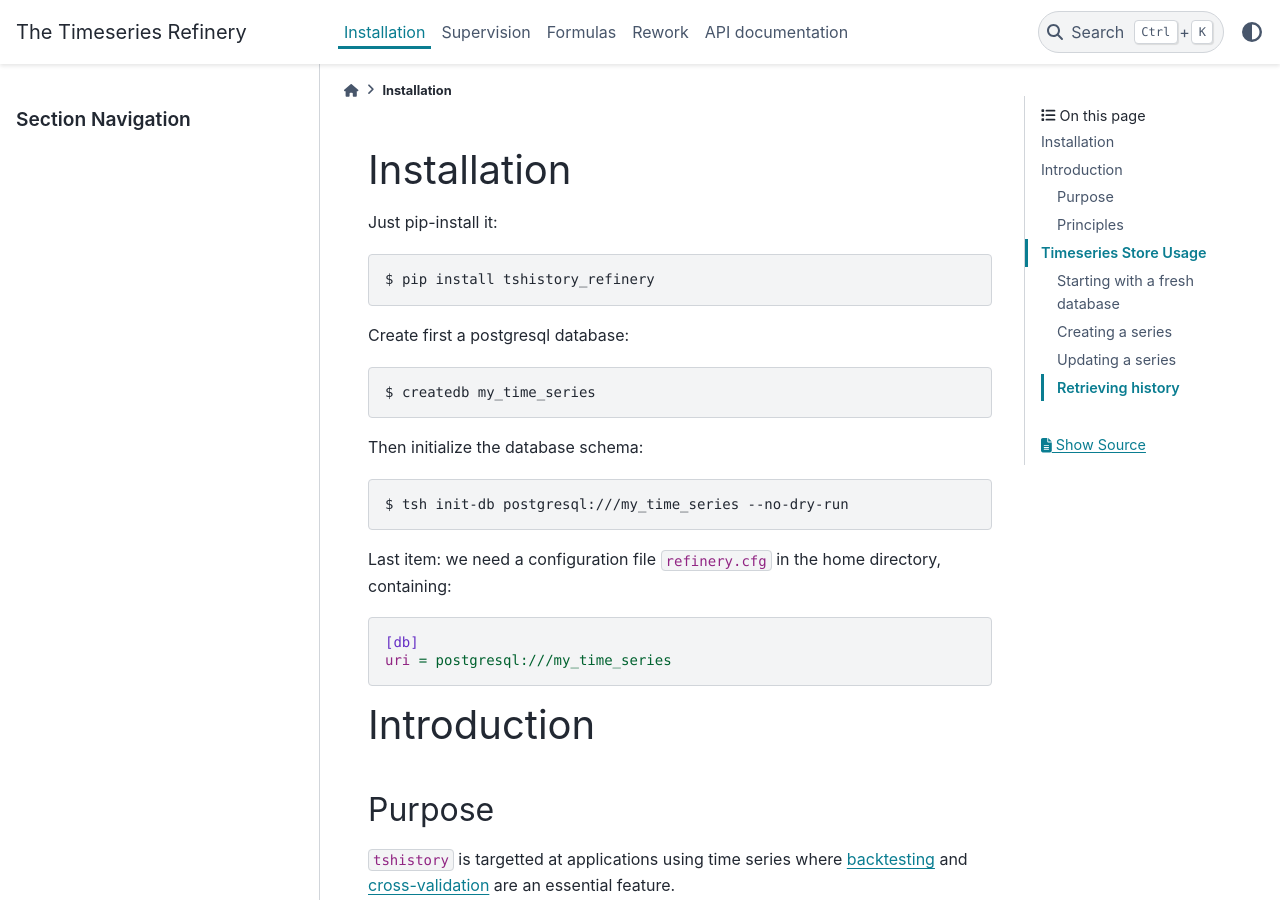
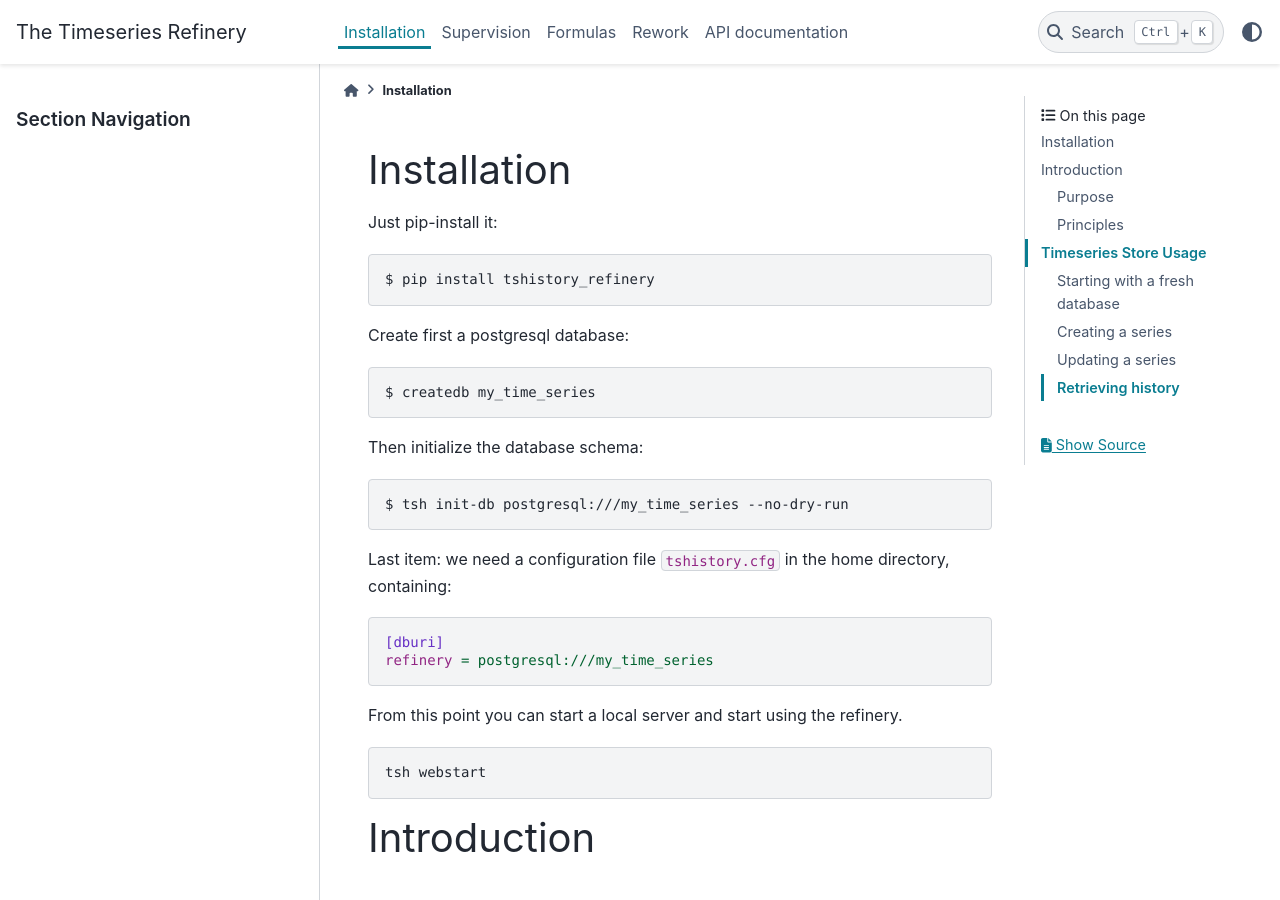
Before and after one commit to pythonianfr/tshistory_refinery, a Sphinx documentation site: the page built from docs/usage.rst, in a window 1280 px wide and 900 px high. Built offline with Sphinx 7.4.7 and the PyData theme 0.15.4, drawn with Linux system fonts in a browser that asks for light colours.

Commit message:
doc/usage: fix the config file
And give some advice to check everything is ok.

```diff
--- a/docs/usage.rst
+++ b/docs/usage.rst
@@ -19,13 +19,20 @@ Then initialize the database schema:
 
    $ tsh init-db postgresql:///my_time_series --no-dry-run
 
-Last item: we need a configuration file ``refinery.cfg`` in the home
+Last item: we need a configuration file ``tshistory.cfg`` in the home
 directory, containing:
 
 .. code:: ini
 
-   [db]
-   uri = postgresql:///my_time_series
+   [dburi]
+   refinery = postgresql:///my_time_series
+
+From this point you can start a local server and start using the
+refinery.
+
+.. code:: bash
+
+   tsh webstart
 
 
 Introduction
```
